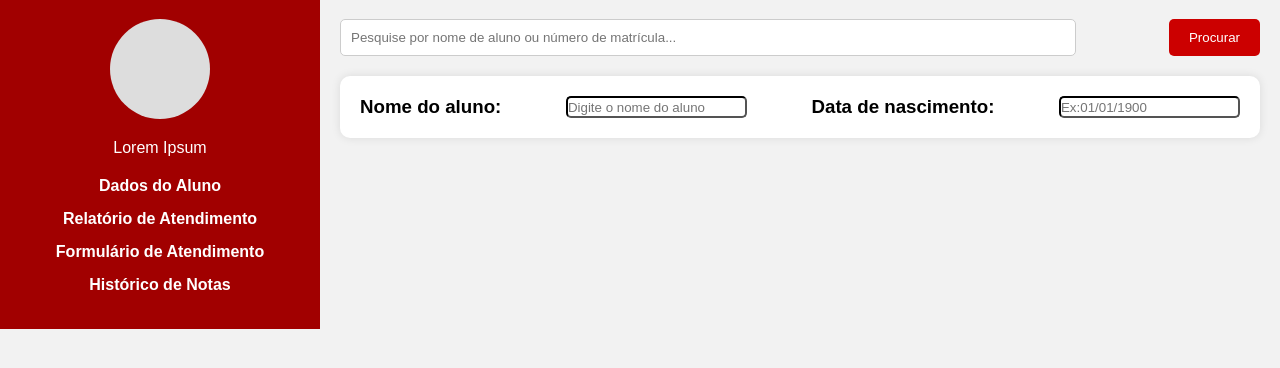
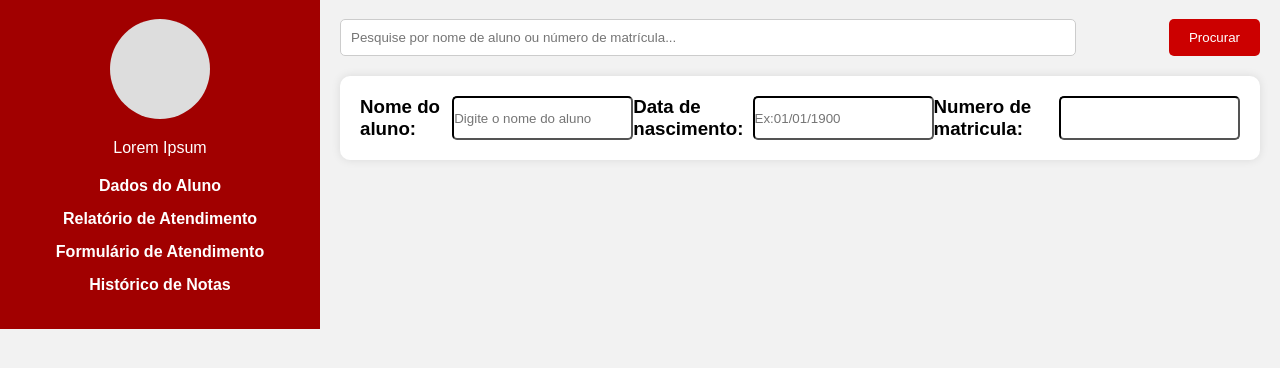
Before and after one commit to ramos5209/DevAgil, a plain HTML site: page relatorioAtendimento.html in a window 1280 px wide. Shown: the part 96-464 px from the top of the page. Drawn offline with Linux system fonts and the light colour scheme.

Commit message:
add input matricula

```diff
--- a/relatorioAtendimento.html
+++ b/relatorioAtendimento.html
@@ -39,6 +39,8 @@
                     <input type="text" placeholder="Digite o nome do aluno">
                     <h3>Data de nascimento:</h3>
                     <input type="text" placeholder="Ex:01/01/1900">
+                    <h3>Numero de matricula:</h3>
+                    <input type="text">
                 </div>
 
 
```
